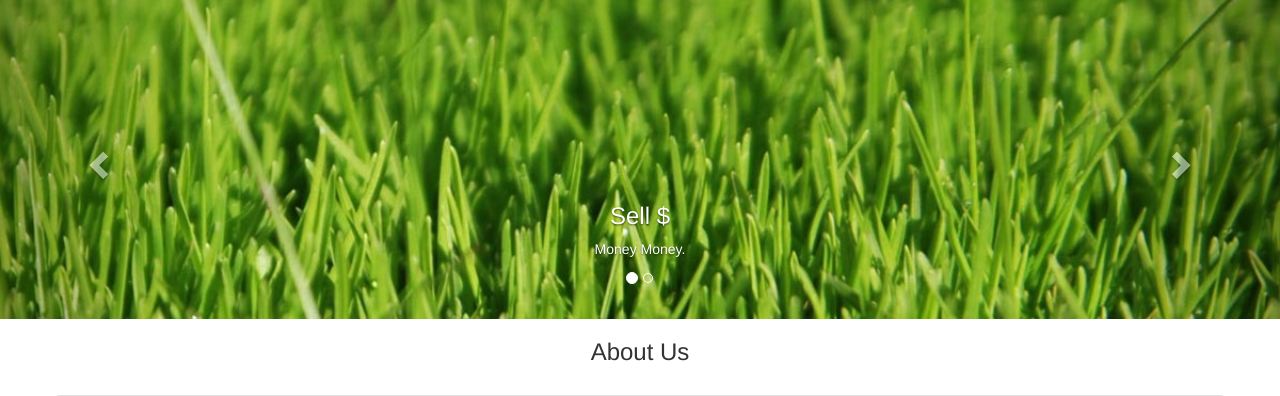
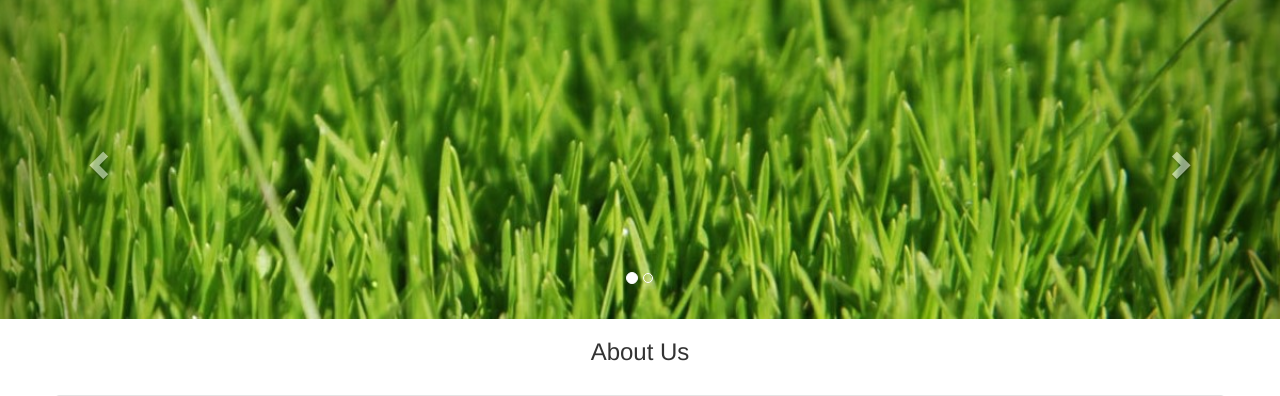
Before and after one commit to JBLACK2889/MENS-SHED-SOC09109, a Flask app: page /about in a window 1280 px wide. Shown: the part 53-449 px from the top of the page. Run offline with Flask 3, Linux system fonts and the light colour scheme; some libraries are stand-ins or nearby versions.

Commit message:
about page images

```diff
--- a/app/mens_shed/templates/about.html
+++ b/app/mens_shed/templates/about.html
@@ -13,16 +13,16 @@
     <div class="item active">
       <img src="{{url_for('static', filename='grass2.jpg')}}" alt="grass">
       <div class="carousel-caption">
-        <h3>Sell $</h3>
-        <p>Money Money.</p>
+        <h3></h3>
+        <p></p>
       </div>
     </div>
 
     <div class="item">
       <img src="{{url_for('static', filename='grass2.jpg')}}" alt="grass">
       <div class="carousel-caption">
-        <h3>More Sell $</h3>
-        <p>Lorem ipsum...</p>
+        <h3></h3>
+        <p></p>
       </div>
     </div>
   </div>
```
